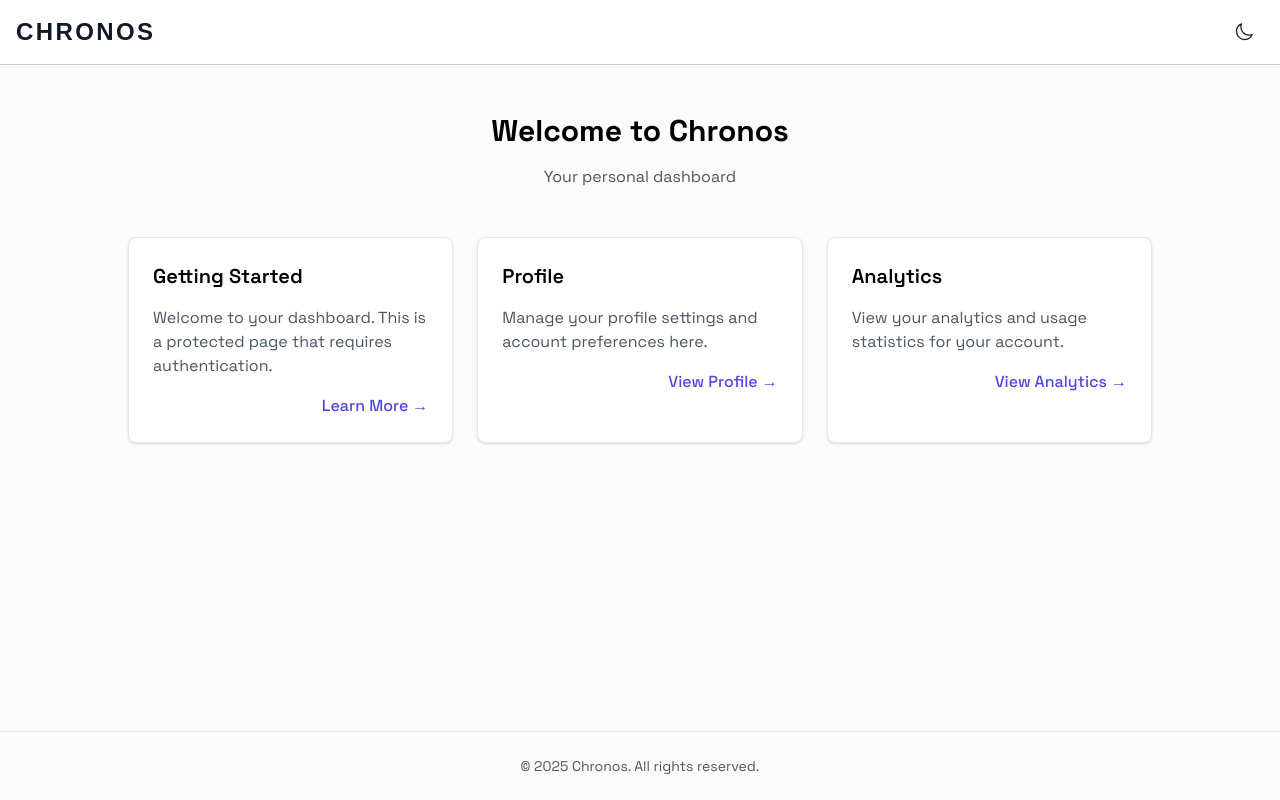
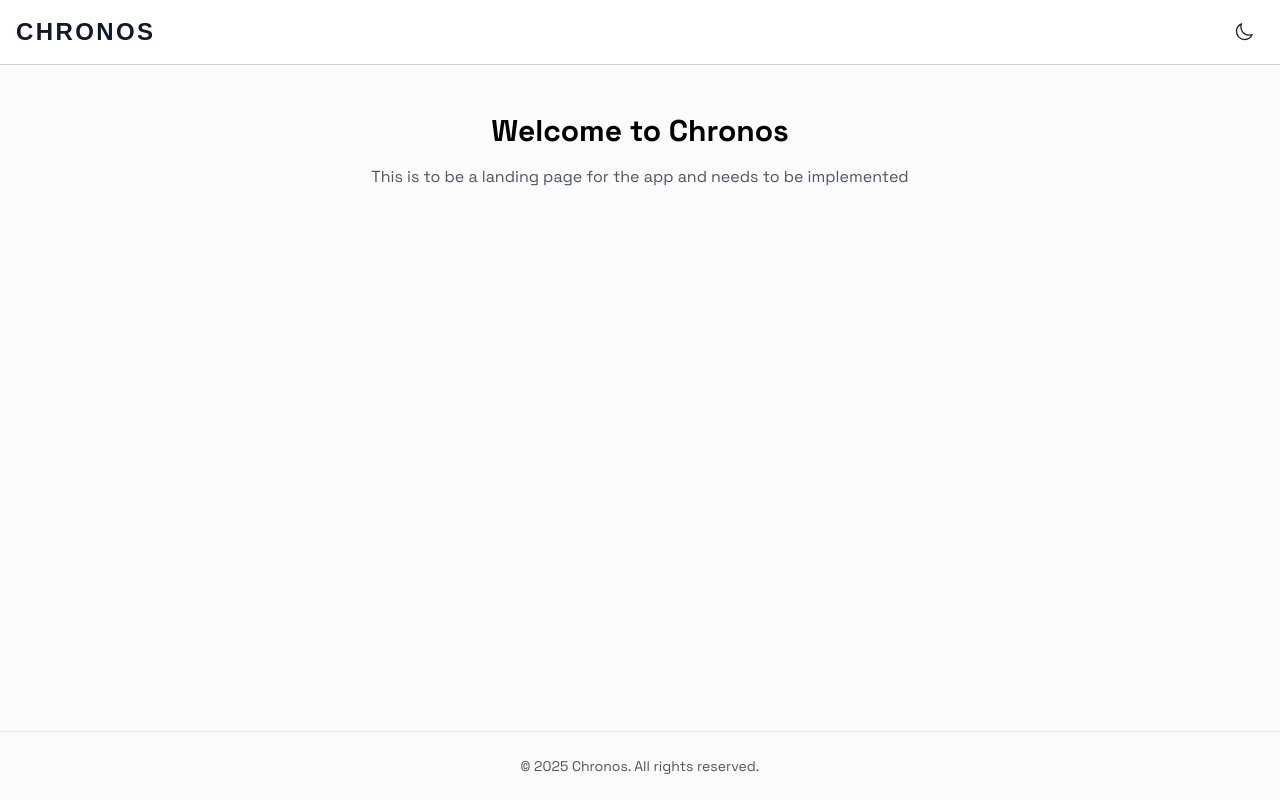
Before and after one commit to nodelike/chronos-web-ui, a Next.js app: page / in a window 1280 px wide. Built offline with nearby package versions, Linux system fonts and the light colour scheme; a web font is replaced by a local one.

Commit message:
Refactor Home component: update landing page description and remove unused dashboard cards for a cleaner layout.

```diff
--- a/src/app/page.js
+++ b/src/app/page.js
@@ -1,4 +1,3 @@
-import Image from "next/image";
 import Navbar from "@/components/Navbar";
 
 export default function Home() {
@@ -10,47 +9,9 @@ export default function Home() {
                 <main className="max-w-5xl mx-auto">
                     <header className="mb-12 text-center">
                         <h1 className="text-3xl font-bold mb-4">Welcome to Chronos</h1>
-                        <p className="text-gray-600 dark:text-gray-400">Your personal dashboard</p>
+                        <p className="text-gray-600 dark:text-gray-400">This is to be a landing page for the app and needs to be implemented</p>
                     </header>
 
-                    <div className="grid grid-cols-1 md:grid-cols-2 lg:grid-cols-3 gap-6">
-                        {/* Dashboard Cards */}
-                        <div className="bg-white dark:bg-gray-800 rounded-lg shadow p-6 border border-gray-200 dark:border-gray-700">
-                            <h2 className="text-xl font-semibold mb-4">Getting Started</h2>
-                            <p className="text-gray-600 dark:text-gray-400 mb-4">
-                                Welcome to your dashboard. This is a protected page that requires authentication.
-                            </p>
-                            <div className="flex justify-end">
-                                <a
-                                    href="https://nextjs.org/docs"
-                                    target="_blank"
-                                    rel="noopener noreferrer"
-                                    className="text-indigo-600 hover:text-indigo-800 dark:text-indigo-400 dark:hover:text-indigo-300 font-medium">
-                                    Learn More →
-                                </a>
-                            </div>
-                        </div>
-
-                        <div className="bg-white dark:bg-gray-800 rounded-lg shadow p-6 border border-gray-200 dark:border-gray-700">
-                            <h2 className="text-xl font-semibold mb-4">Profile</h2>
-                            <p className="text-gray-600 dark:text-gray-400 mb-4">Manage your profile settings and account preferences here.</p>
-                            <div className="flex justify-end">
-                                <button className="text-indigo-600 hover:text-indigo-800 dark:text-indigo-400 dark:hover:text-indigo-300 font-medium">
-                                    View Profile →
-                                </button>
-                            </div>
-                        </div>
-
-                        <div className="bg-white dark:bg-gray-800 rounded-lg shadow p-6 border border-gray-200 dark:border-gray-700">
-                            <h2 className="text-xl font-semibold mb-4">Analytics</h2>
-                            <p className="text-gray-600 dark:text-gray-400 mb-4">View your analytics and usage statistics for your account.</p>
-                            <div className="flex justify-end">
-                                <button className="text-indigo-600 hover:text-indigo-800 dark:text-indigo-400 dark:hover:text-indigo-300 font-medium">
-                                    View Analytics →
-                                </button>
-                            </div>
-                        </div>
-                    </div>
                 </main>
             </div>
 
```
